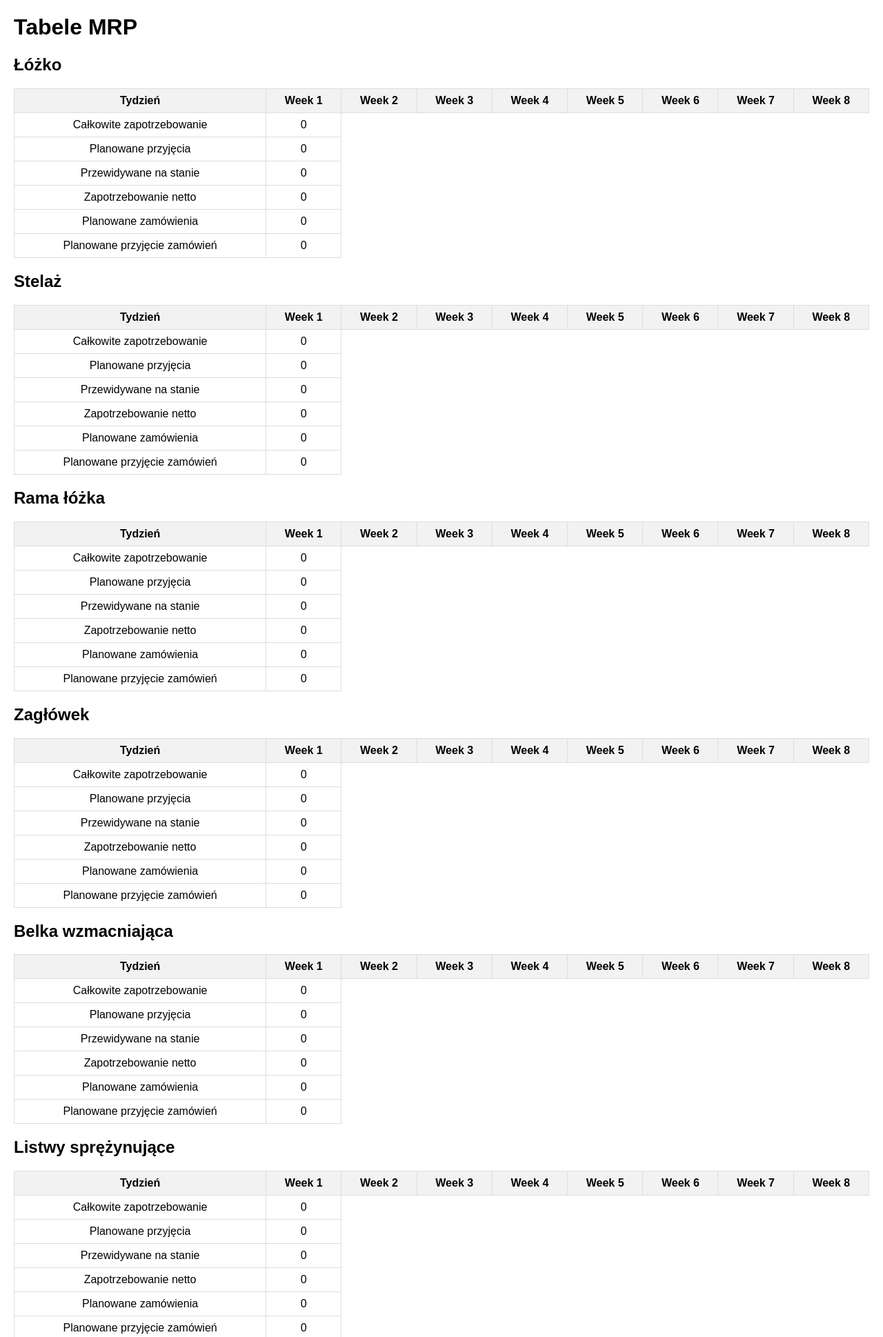
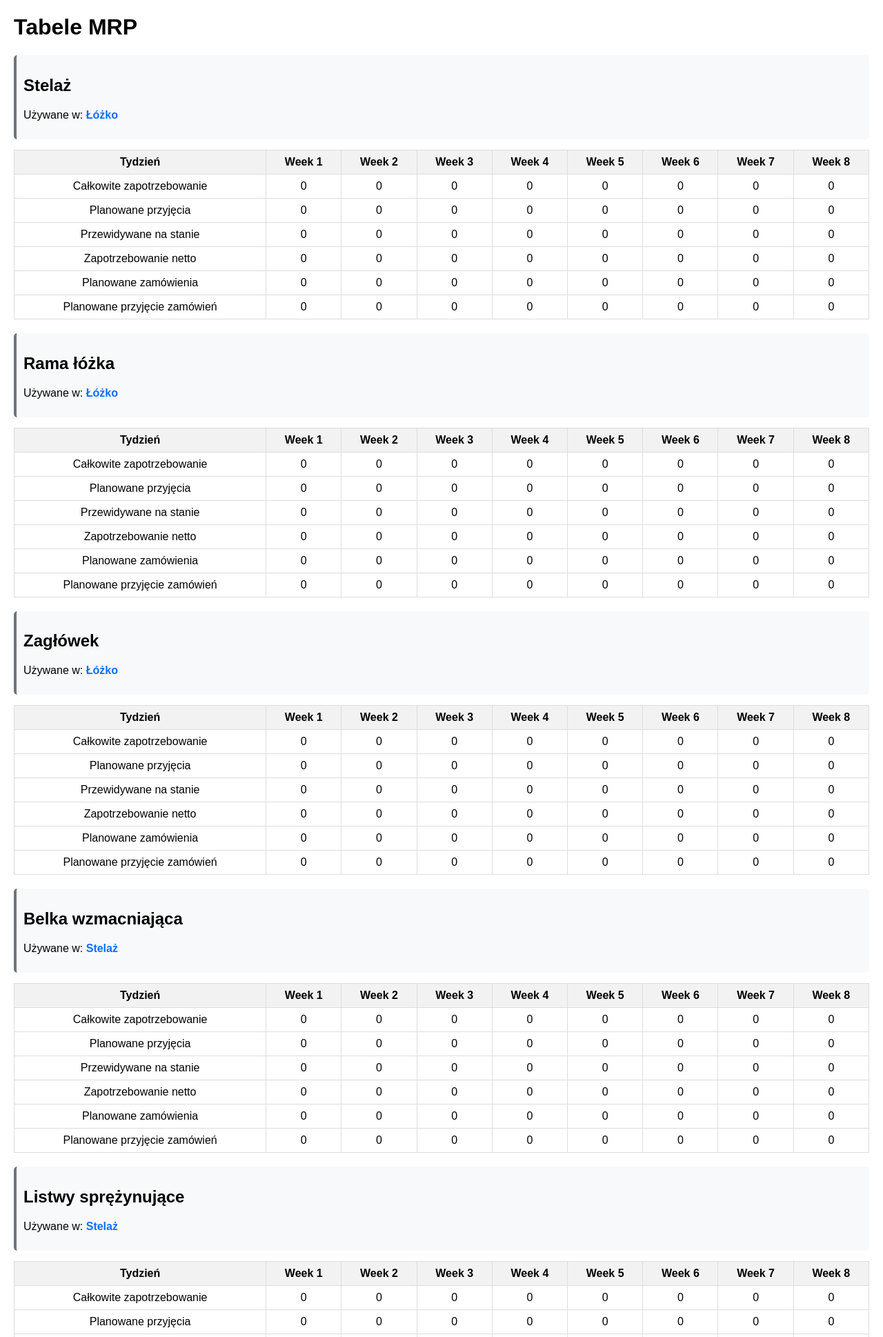
Before and after one commit to SebastianNiezgoda/SystemyZintegrowane, a Flask app: page /mrp_tables in a window 1280 px wide. Shown: the top 1938 px of the page at 69% size. Run offline with Flask 3, Linux system fonts and the light colour scheme.

Commit message:
wersja v2

```diff
--- a/app.py
+++ b/app.py
@@ -16,8 +16,8 @@ initial_data = {
     },
     'bom': {
         'Łóżko': {'time': 1, 'batch_size': 20, 'components': {'Zagłówek': 1, 'Stelaż': 1, 'Rama łóżka': 1}},
-        'Stelaż': {'time': 1, 'batch_size': 100, 'components': {'Belka wzmacniająca': 1, 'Listwy sprężynujące': 1}},
-        'Rama łóżka': {'time': 1, 'batch_size': 50, 'components': {'Belki ramy': 1, 'Nogi': 4}},
+        'Stelaż': {'time': 1, 'batch_size': 100, 'components': {'Belka wzmacniająca': 1, 'Listwy sprężynujące': 8}},
+        'Rama łóżka': {'time': 1, 'batch_size': 50, 'components': {'Belki ramy': 4, 'Nogi': 4}},
         'Zagłówek': {'time': 2, 'batch_size': 100},
         'Belka wzmacniająca': {'time': 1, 'batch_size': 50},
         'Listwy sprężynujące': {'time': 1, 'batch_size': 100},
@@ -70,22 +70,58 @@ def ghp_table():
 def mrp_tables():
     mrp_tables = {}
     for part in initial_data['bom']:
-        mrp_tables[part] = calculate_mrp(part)
+        if part != 'Łóżko':
+            # Ustaw domyślny stan początkowy na 0 jeśli nie został podany
+            if part not in initial_data['initial_stock']:
+                initial_data['initial_stock'][part] = 0
+
+            mrp = calculate_mrp(part)
+            if mrp:
+                mrp_tables[part] = mrp
     return render_template('mrp_tables.html', mrp_tables=mrp_tables)
 
 def calculate_mrp(part):
+    if part == 'Łóżko':
+        return None
+
     mrp = {
-        'Całkowite zapotrzebowanie': [0] ,
-        'Planowane przyjęcia': [0] ,
-        'Przewidywane na stanie': [0] ,
-        'Zapotrzebowanie netto': [0] ,
-        'Planowane zamówienia': [0] ,
-        'Planowane przyjęcie zamówień': [0] ,
+        'Całkowite zapotrzebowanie': [0] * 8,
+        'Planowane przyjęcia': [0] * 8,
+        'Przewidywane na stanie': [0] * 8,
+        'Zapotrzebowanie netto': [0] * 8,
+        'Planowane zamówienia': [0] * 8,
+        'Planowane przyjęcie zamówień': [0] * 8,
+        'Używane w': []  # Nowe pole przechowujące informacje o rodzicach
     }
+
+    # Znajdź wszystkie komponenty, które używają tej części
+    for parent, data in initial_data['bom'].items():
+        if 'components' in data and part in data['components']:
+            mrp['Używane w'].append(parent)
+
+    initial_stock = initial_data['initial_stock'].get(part, 0)
+    batch_size = initial_data['bom'][part]['batch_size']
+    lead_time = initial_data['bom'][part]['time']
+
+    # Oblicz całkowite zapotrzebowanie (jak wcześniej)
+    bed_production = initial_data['ghp_table']['rows']['Produkcja']
+    if part in initial_data['bom']['Łóżko']['components']:
+        quantity_per_bed = initial_data['bom']['Łóżko']['components'][part]
+        for week in range(8):
+            mrp['Całkowite zapotrzebowanie'][week] = bed_production[week] * quantity_per_bed
+    else:
+        for component, data in initial_data['bom'].items():
+            if 'components' in data and part in data['components']:
+                quantity_per_component = data['components'][part]
+                if component in initial_data['bom']['Łóżko']['components']:
+                    quantity_per_bed = initial_data['bom']['Łóżko']['components'][component]
+                    for week in range(8):
+                        mrp['Całkowite zapotrzebowanie'][week] = bed_production[week] * quantity_per_bed * quantity_per_component
+
+
 
 
 
     return mrp
-
 if __name__ == '__main__':
     app.run(debug=True)
--- a/static/styles.css
+++ b/static/styles.css
@@ -22,3 +22,77 @@ th {
 input[type="number"] {
     width: 60px;
 }
+
+
+.back-button {
+    display: inline-block;
+    margin-top: 20px;
+    padding: 10px 15px;
+    background-color: #4CAF50;
+    color: white;
+    text-decoration: none;
+    border-radius: 4px;
+}
+
+.back-button:hover {
+    background-color: #45a049;
+}
+
+/* styles.css */
+.button-container {
+    margin-top: 20px;
+    display: flex;
+    gap: 10px;
+}
+
+.nav-button {
+    padding: 10px 15px;
+    background-color: #4CAF50;
+    color: white;
+    text-decoration: none;
+    border-radius: 4px;
+    text-align: center;
+}
+
+.nav-button:hover {
+    background-color: #45a049;
+}
+.component-hierarchy {
+    background-color: #f8f9fa;
+    padding: 10px;
+    margin-bottom: 15px;
+    border-radius: 5px;
+    border-left: 4px solid #6c757d;
+}
+
+.parent-item {
+    font-weight: bold;
+    color: #0d6efd;
+}
+
+.back-button {
+    display: inline-block;
+    margin-top: 20px;
+    padding: 10px 15px;
+    background-color: #4CAF50;
+    color: white;
+    text-decoration: none;
+    border-radius: 4px;
+}
+
+.back-button:hover {
+    background-color: #45a049;
+}
+
+td.highlight {
+    background-color: #fff3cd; /* Żółte podświetlenie */
+    font-weight: bold;
+}
+
+td.positive {
+    background-color: #d4edda; /* Zielone dla pozytywnych wartości */
+}
+
+td.negative {
+    background-color: #f8d7da; /* Czerwone dla negatywnych wartości */
+}
--- a/templates/mrp_tables.html
+++ b/templates/mrp_tables.html
@@ -8,7 +8,19 @@
 <body>
     <h1>Tabele MRP</h1>
     {% for part, mrp in mrp_tables.items() %}
+        <div class="component-hierarchy">
             <h2>{{ part }}</h2>
+            {% if mrp['Używane w'] %}
+                <p>Używane w:
+                    {% for parent in mrp['Używane w'] %}
+                        <span class="parent-item">{{ parent }}</span>{% if not loop.last %}, {% endif %}
+                    {% endfor %}
+                </p>
+            {% else %}
+                <p>Element końcowy</p>
+            {% endif %}
+        </div>
+
         <table>
             <tr>
                 <th>Tydzień</th>
@@ -17,14 +29,24 @@
                 {% endfor %}
             </tr>
             {% for key, values in mrp.items() %}
+                {% if key != 'Używane w' %}
                     <tr>
                         <td>{{ key }}</td>
                         {% for value in values %}
+                            {% if value != 0 %}
+                                <td class="highlight {% if value > 0 %}positive{% elif value < 0 %}negative{% endif %}">
+                                    {{ value }}
+                                </td>
+                            {% else %}
                                 <td>{{ value }}</td>
+                            {% endif %}
                         {% endfor %}
                     </tr>
+                {% endif %}
             {% endfor %}
         </table>
     {% endfor %}
+
+    <a href="{{ url_for('ghp_table') }}" class="back-button">Powrót do tabeli GHP</a>
 </body>
 </html>
```
Also changed, not shown: templates/ghp_table.html (+8 -4 lines). Lines whose indentation alone changed are shown as unchanged.
